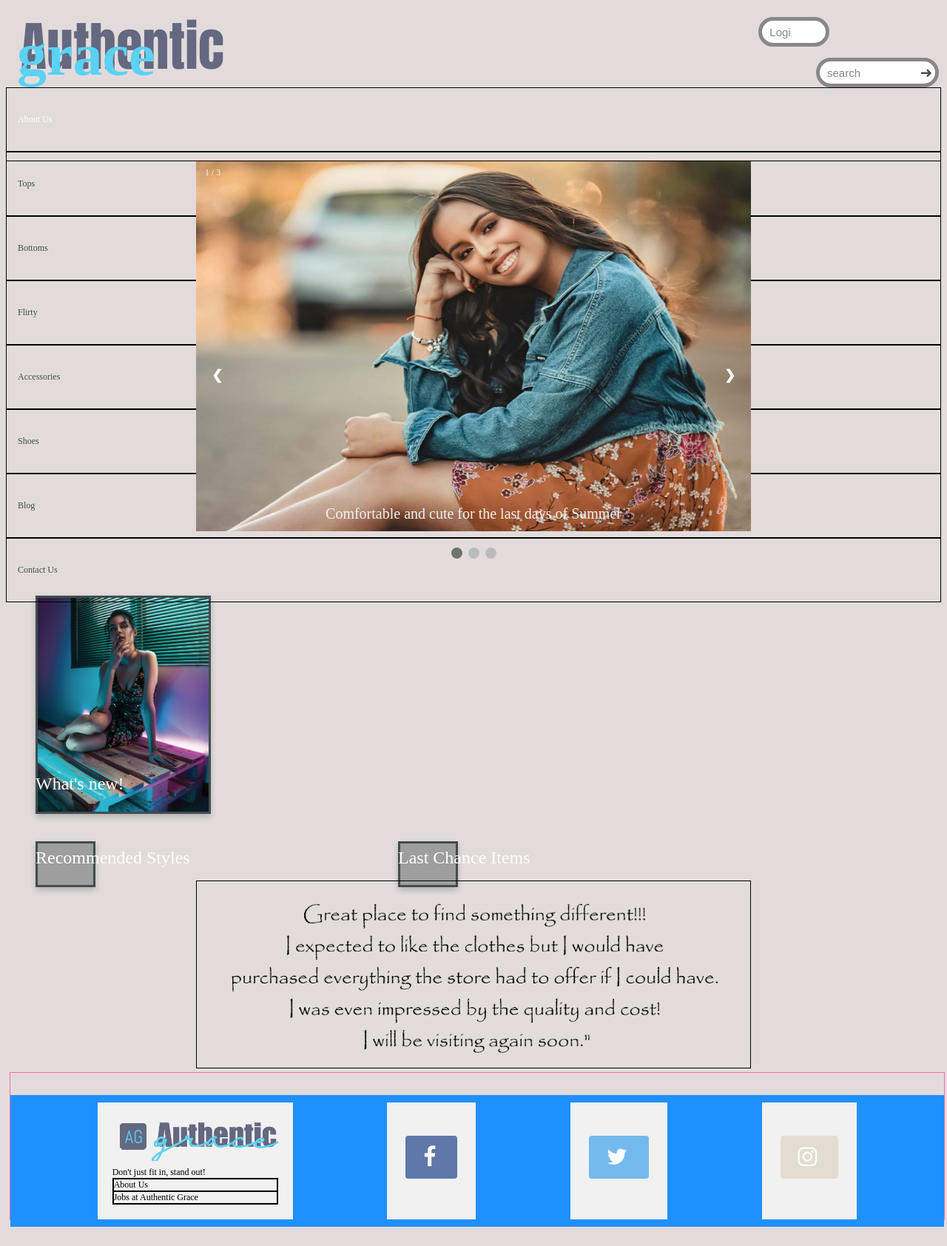
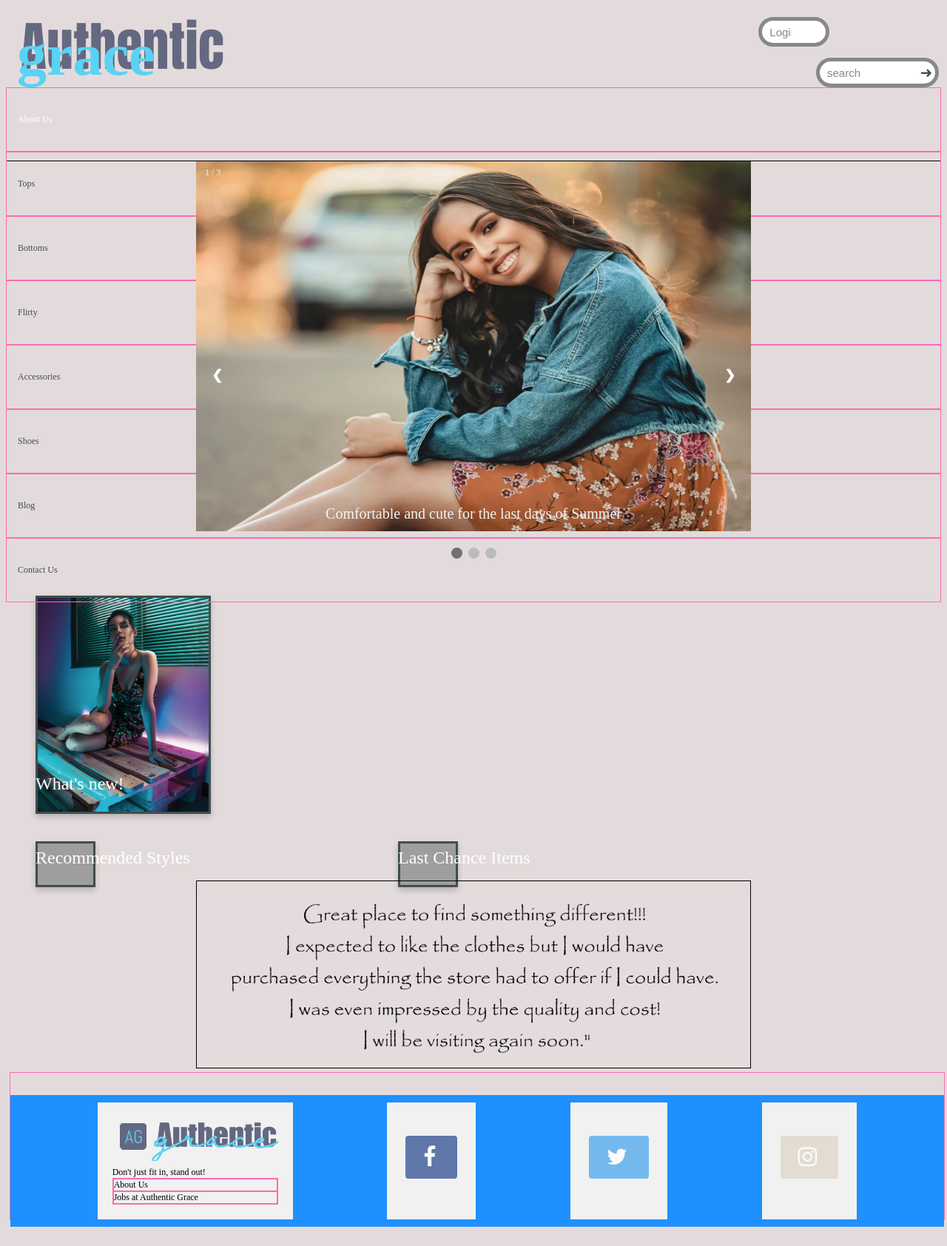
Before and after one commit to jaymehewitt/Authentic-Grace, a PHP site: page / in a window 1280 px wide. Shown: the whole page at 74% size. Run offline with PHP 8.4, Linux system fonts and the light colour scheme; some libraries are stand-ins or nearby versions; grey boxes are pictures that could not be loaded.

Commit message:
css footer updates

```diff
--- a/style.css
+++ b/style.css
@@ -457,7 +457,7 @@ ul, li, a:hover {
   footer ul, li{
     float: none;
     color:black;
-    border:1px solid black;
+    border:1px solid hotpink;
     padding:0px;
     margin:0px;
     font-size:12px;
```
